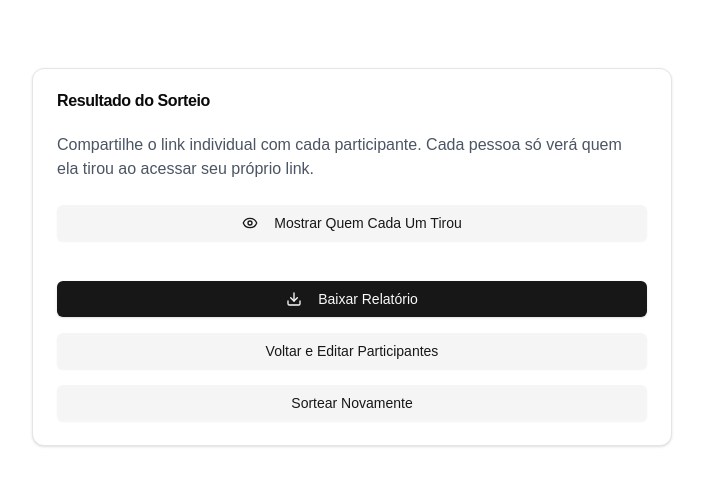
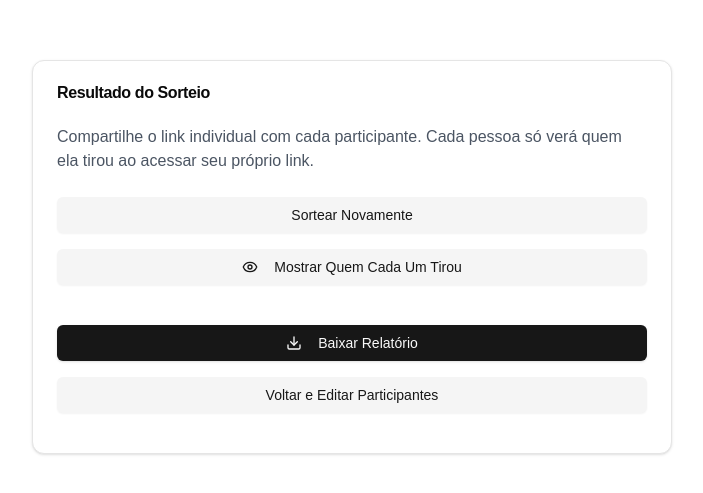
Before and after one commit to JPSAUD501/AmigoSecreto, a Next.js app: page /group/result in a window 1280 px wide. Shown: the part 143-636 px from the top of the page, without its empty margins (288-991 px from the left). Built offline with nearby package versions, Linux system fonts and the light colour scheme.

Commit message:
feat: add display order state and shuffle logic for participants in ResultsPage

```diff
--- a/src/components/ResultsPage.tsx
+++ b/src/components/ResultsPage.tsx
@@ -42,11 +42,15 @@ export default function ResultsPage() {
   const [copiedLinks, setCopiedLinks] = useState<{ [key: string]: boolean }>({});
   const [redrawn, setRedrawn] = useState(false);
   const [showDrawnParticipants, setShowDrawnParticipants] = useState(false);
+  const [displayOrder, setDisplayOrder] = useState<string[]>([]); // Add this line
 
   useEffect(() => {
     const storedGroup = localStorage.getItem('secretSantaGroup');
     if (storedGroup) {
-      setGroup(JSON.parse(storedGroup));
+      const parsedGroup = JSON.parse(storedGroup);
+      setGroup(parsedGroup);
+      // Initialize display order
+      setDisplayOrder(parsedGroup.participants.map((p: Participant) => p.id));
     }
   }, []);
 
@@ -201,16 +205,15 @@ export default function ResultsPage() {
   const sortAgain = () => {
     if (!group) return;
 
-    // Realizar o sorteio novamente
     const shuffledParticipants = [...group.participants];
 
-    // Algoritmo de Fisher-Yates para embaralhar
+    // Fisher-Yates shuffle for draw results
     for (let i = shuffledParticipants.length - 1; i > 0; i--) {
       const j = Math.floor(Math.random() * (i + 1));
       [shuffledParticipants[i], shuffledParticipants[j]] = [shuffledParticipants[j], shuffledParticipants[i]];
     }
 
-    // Preparar os novos resultados do sorteio
+    // Prepare new draw results
     const newDrawResults: { [key: string]: string } = {};
     for (let i = 0; i < shuffledParticipants.length; i++) {
       const currentPerson = shuffledParticipants[i];
@@ -218,20 +221,22 @@ export default function ResultsPage() {
       newDrawResults[currentPerson.id] = nextPerson.id;
     }
 
-    // Atualizar o grupo com os novos resultados
+    // Shuffle display order separately
+    const newDisplayOrder = [...group.participants.map(p => p.id)];
+    for (let i = newDisplayOrder.length - 1; i > 0; i--) {
+      const j = Math.floor(Math.random() * (i + 1));
+      [newDisplayOrder[i], newDisplayOrder[j]] = [newDisplayOrder[j], newDisplayOrder[i]];
+    }
+    setDisplayOrder(newDisplayOrder);
+
     const newGroup = {
       ...group,
       drawResults: newDrawResults,
       groupId: Date.now().toString(),
     };
 
-    // Salvar no localStorage
     localStorage.setItem('secretSantaGroup', JSON.stringify(newGroup));
-
-    // Atualizar o estado
     setGroup(newGroup);
-
-    // Adicionar feedback visual
     setRedrawn(true);
     setTimeout(() => {
       setRedrawn(false);
@@ -255,7 +260,14 @@ export default function ResultsPage() {
             Compartilhe o link individual com cada participante.
             Cada pessoa só verá quem ela tirou ao acessar seu próprio link.
           </p>
-
+          <div className="grid grid-rows-2 sm:grid-cols-1">
+            <Button
+              onClick={sortAgain}
+              variant="secondary"
+              className="w-full"
+            >
+              Sortear Novamente
+            </Button>
             <Button
               onClick={() => setShowDrawnParticipants(!showDrawnParticipants)}
               variant="secondary"
@@ -273,9 +285,12 @@ export default function ResultsPage() {
                 </>
               )}
             </Button>
+          </div>
 
           <div className="space-y-4 mb-6">
-            {group && group.participants.map((participant) => (
+            {group && displayOrder.map((participantId) => {
+              const participant = group.participants.find(p => p.id === participantId)!;
+              return (
                 <div
                   key={participant.id}
                   className="bg-gray-50 p-4 rounded-lg flex flex-col sm:flex-row items-start sm:items-center gap-4 sm:justify-between"
@@ -329,7 +344,8 @@ export default function ResultsPage() {
                     )}
                   </div>
                 </div>
-            ))}
+              );
+            })}
           </div>
 
           <Button
@@ -346,13 +362,6 @@ export default function ResultsPage() {
           >
             Voltar e Editar Participantes
           </Button>
-          <Button
-            onClick={sortAgain}
-            variant="secondary"
-            className="w-full"
-          >
-            Sortear Novamente
-          </Button>
         </CardContent>
       </Card>
     </div>
```
Lines whose indentation alone changed are shown as unchanged.
